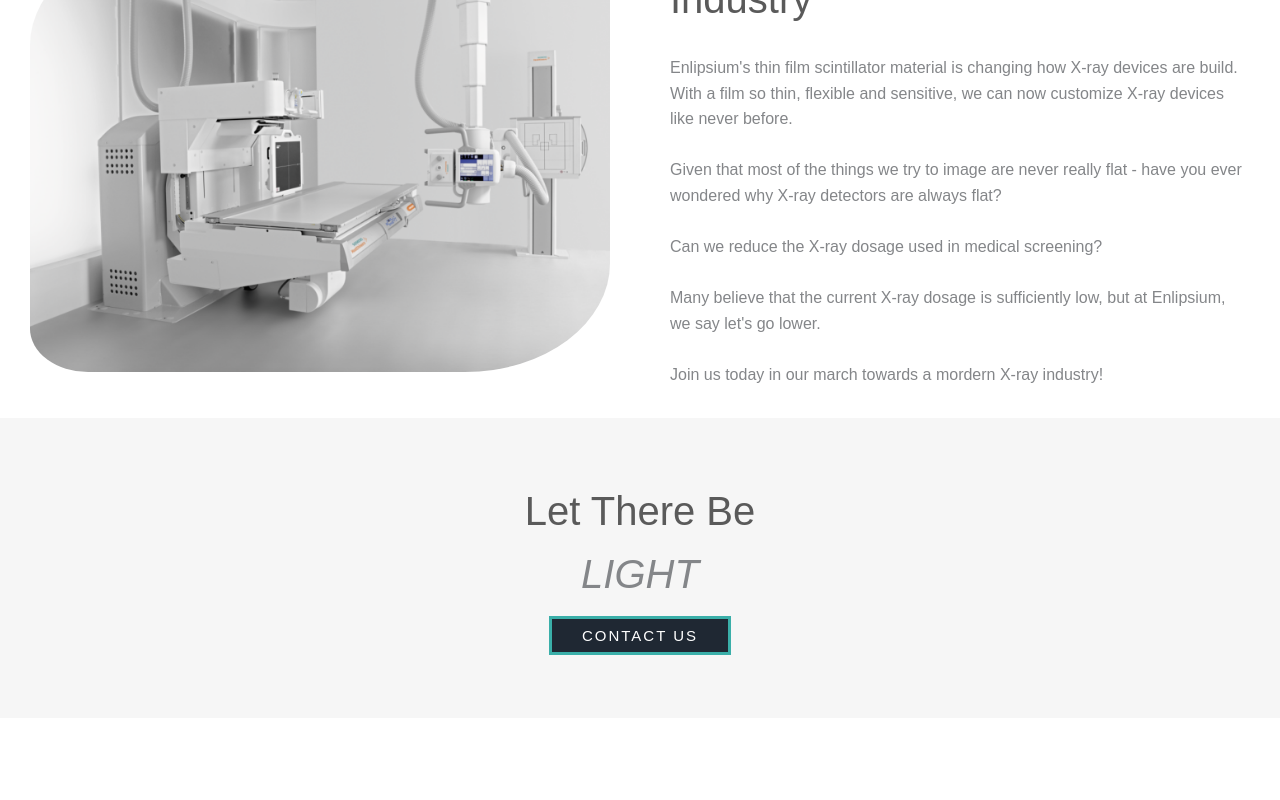
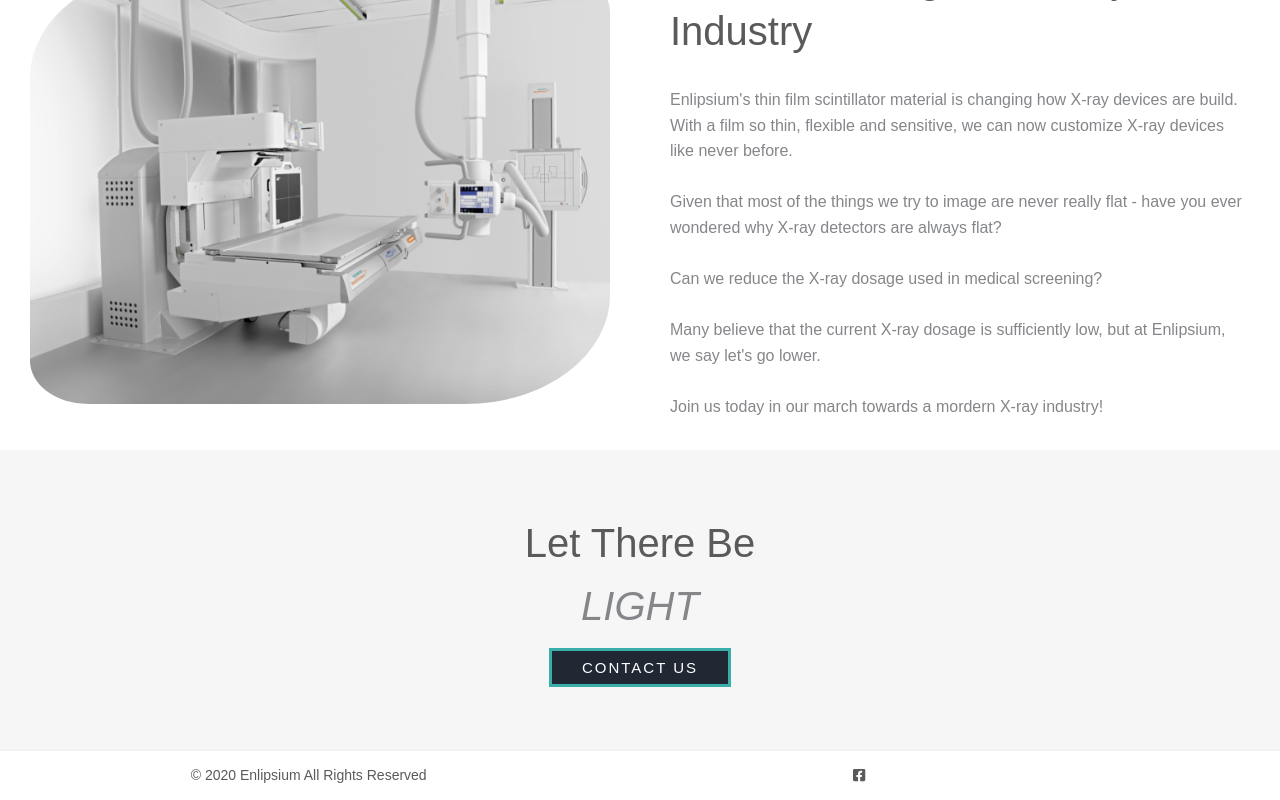
Before and after one commit to wickker/enlipsium, a Next.js app: page / in a window 1280 px wide. Shown: the part 627-1427 px from the top of the page. Before the commit the page ends 1345 px from the top, so only its background shows below. Built offline with nearby package versions, Linux system fonts and the light colour scheme.

Commit message:
font awesome is working wew

```diff
--- a/package.json
+++ b/package.json
@@ -4,6 +4,11 @@
   "main": "index.js",
   "license": "MIT",
   "dependencies": {
+    "@fortawesome/fontawesome-free": "^5.15.1",
+    "@fortawesome/fontawesome-svg-core": "^1.2.32",
+    "@fortawesome/free-brands-svg-icons": "^5.15.1",
+    "@fortawesome/free-solid-svg-icons": "^5.15.1",
+    "@fortawesome/react-fontawesome": "^0.1.12",
     "@zeit/next-less": "^1.0.1",
     "antd": "^4.7.3",
     "babel-plugin-import": "^1.13.1",
--- a/pages/_app.js
+++ b/pages/_app.js
@@ -2,8 +2,13 @@ import "antd/dist/antd.less";
 import React from "react";
 import Head from "next/head";
 import styled, { createGlobalStyle } from "styled-components";
-import { Menu, Row, Col } from "antd";
+import { Menu, Row, Col, Layout } from "antd";
 import * as Constants from "../utils/constants";
+import { FontAwesomeIcon } from "@fortawesome/react-fontawesome";
+import { faFacebookSquare } from "@fortawesome/free-brands-svg-icons"
+
+
+const { Footer, Content } = Layout;
 
 const GlobalStyle = createGlobalStyle`
 body {
@@ -18,7 +23,7 @@ const StyledUL = styled.ul`
   padding: 0;
   margin: 0;
   .ant-menu-horizontal {
-    line-height: 46px;
+    line-height: 50px;
   }
   .ant-menu {
     text-align: right;
@@ -27,7 +32,6 @@ const StyledUL = styled.ul`
     background: white;
     color: ${Constants.semiBlack};
     border-bottom: 1px solid #f0f0f0;
-    // box-shadow: 0 2px 6px 0 rgba(0,0,0,.12), inset 0 -1px 0 0 #dadce0;
   }
 `;
 
@@ -49,6 +53,32 @@ const StyledCol = styled(Col)`
   }
 `;
 
+const StyledCol2 = styled(Col)`
+  && {
+    font-size: 14px;
+    display: flex;
+    align-items: center;
+  }
+`;
+
+const Copyright = styled(StyledCol2)`
+  && {
+    justify-content: flex-end;
+  }
+`;
+
+const Icons = styled(StyledCol2)`
+  && {
+    justify-content: flex-start;
+  }
+`;
+
+const StyledRow2 = styled(Row)`
+  && {
+    height: 100%;
+  }
+`;
+
 const StyledRow = styled(Row)`
   && {
     position: fixed;
@@ -60,9 +90,21 @@ const StyledRow = styled(Row)`
   }
 `;
 
-const OffsetRow = styled(Row)`
+const StyledContent = styled(Content)`
   && {
-    margin-top: 18px;
+    background-color: white;
+    padding-top: 50px;
+  }
+`;
+
+const StyledFooter = styled(Footer)`
+  && {
+    background-color: white;
+    font-size: 14px;
+    color: ${Constants.gray};
+    height: 50px;
+    padding: 0;
+    border-top: 1px solid #f0f0f0;
   }
 `;
 
@@ -91,6 +133,7 @@ export default function MyApp({ Component, pageProps }) {
         ></link>
       </Head>
       <GlobalStyle />
+      <Layout>
         <StyledRow>
           <StyledCol xs={0} sm={1} md={3} lg={3}></StyledCol>
           <StyledCol xs={0} sm={3} md={3} lg={3}>
@@ -122,11 +165,21 @@ export default function MyApp({ Component, pageProps }) {
           </Col>
           <StyledCol xs={0} sm={1} md={3} lg={3}></StyledCol>
         </StyledRow>
-      <OffsetRow>
-        <Col span={24}>
+        <StyledContent>
           <Component {...pageProps} />
-        </Col>
-      </OffsetRow>
+        </StyledContent>
+        <StyledFooter>
+          <StyledRow2>
+            <Copyright xs={11} sm={11} md={8} lg={8}>
+              © 2020 Enlipsium All Rights Reserved
+            </Copyright>
+            <StyledCol2 xs={2} sm={2} md={8} lg={8}></StyledCol2>
+            <Icons xs={11} sm={11} md={8} lg={8}>
+              <FontAwesomeIcon icon={faFacebookSquare}/>
+            </Icons>
+          </StyledRow2>
+        </StyledFooter>
+      </Layout>
     </div>
   );
 }
```
Also changed, not shown: 1 other file (tests, documents, lock files or other folders). Lines whose indentation alone changed are shown as unchanged.
